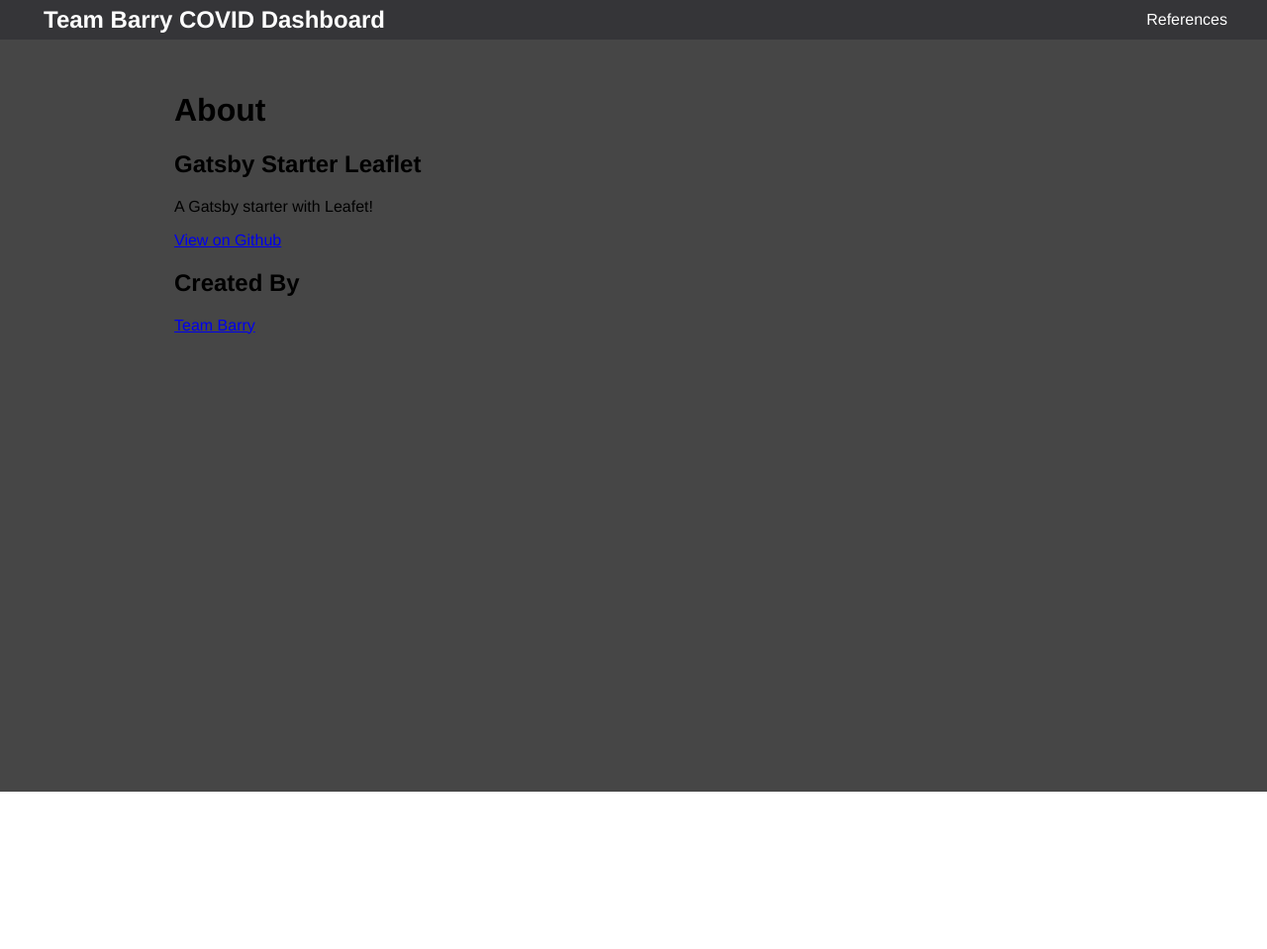
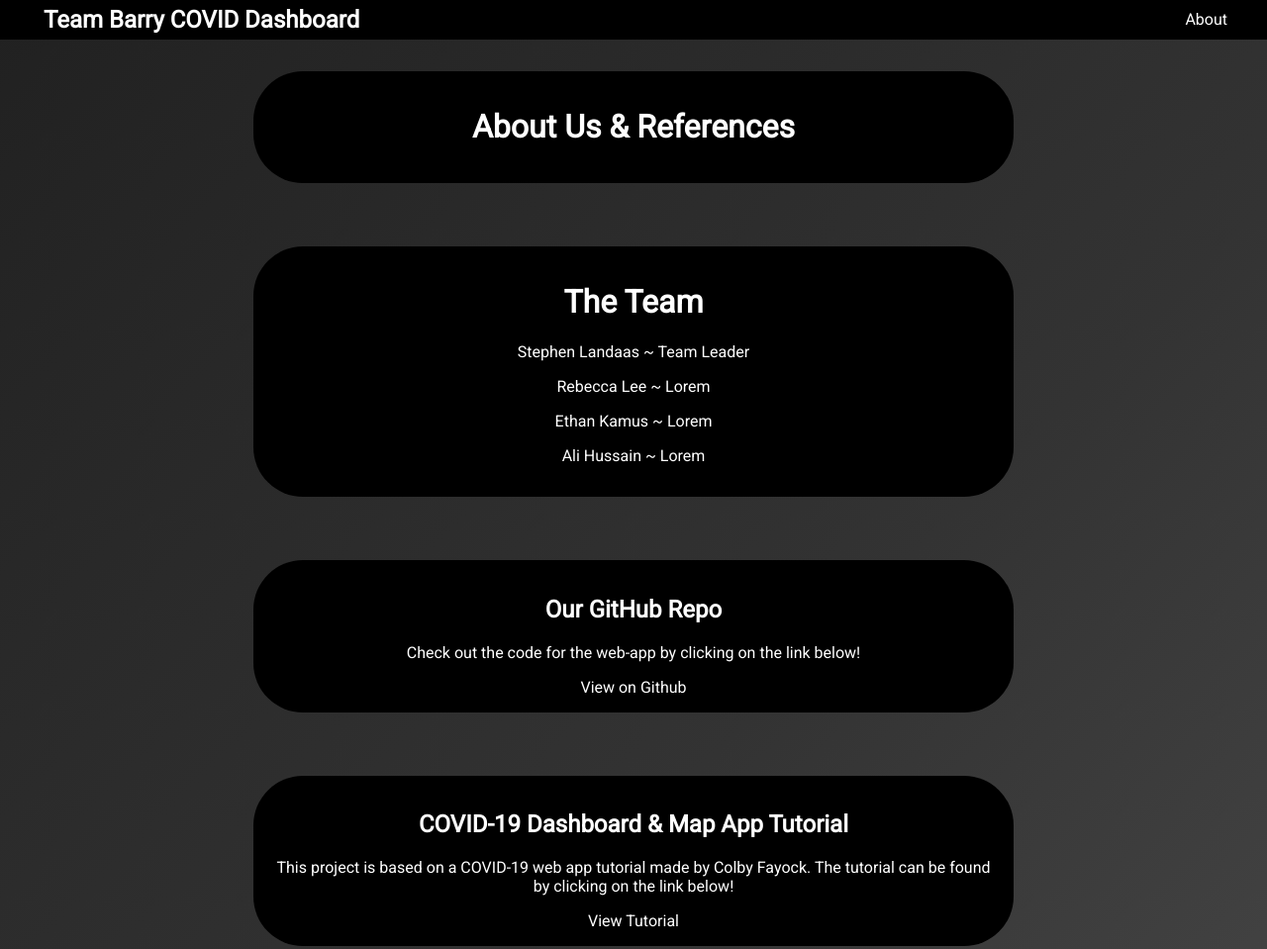
Before and after one commit to beccslee/349-covid-map, a Gatsby site: page /about in a window 1280 px wide. Shown: the top 959 px of the page at 99% size. Before the commit the page ends 800 px from the top, so only its background shows below. Built offline with nearby package versions, Linux system fonts and the light colour scheme; Gatsby itself is replaced by a stand-in of ours.

Commit message:
Added general styling, reformatted and added info to about page

```diff
--- a/src/assets/stylesheets/application.scss
+++ b/src/assets/stylesheets/application.scss
@@ -2,13 +2,14 @@
 @import "util/__util";
 @import "components/__components";
 @import "pages/__pages";
+@import url("https://fonts.googleapis.com/css2?family=Roboto&display=swap");
 
 * {
   box-sizing: border-box;
 }
 
 body {
-  font-family: $font-default;
+  font-family: "Roboto", sans-serif;
   padding: 0;
   margin: 0;
 }
@@ -20,6 +21,8 @@ body {
 }
 
 main {
-  padding: 2em 0;
-  background: #464646;
+  background: linear-gradient(-45deg, #777777, #4e4e4e, #111111, #000000);
+  background-size: 400% 400%;
+  animation: gradient 15s ease infinite;
+  height: 100vh;
 }
--- a/src/assets/stylesheets/components/_header.scss
+++ b/src/assets/stylesheets/components/_header.scss
@@ -1,7 +1,7 @@
 header {
   width: 100%;
   color: #ffffff;
-  background-color: #353538;
+  background-color: #000000;
   justify-content: center;
   display: flex;
 
@@ -22,7 +22,7 @@ header {
   a {
     color: #ffffff;
     text-decoration: none;
-    padding: 0 .5em;
+    padding: 0 0.5em;
   }
 
   p {
--- a/src/assets/stylesheets/pages/_about.scss
+++ b/src/assets/stylesheets/pages/_about.scss
@@ -1 +1,47 @@
-.page-about {}
+@import url("https://fonts.googleapis.com/css2?family=Roboto&display=swap");
+//  font-family: "Roboto", sans-serif;
+
+body {
+  background: linear-gradient(-45deg, #686868, #333333, #111111, #000000);
+  background-size: 400% 400%;
+  animation: gradient 25s ease infinite;
+  height: 100vh;
+  font-family: "Roboto", sans-serif;
+}
+
+.aboutContainer {
+  display: flex;
+  flex-direction: column;
+  align-items: center;
+  color: #ffffff;
+}
+
+.contentBlock {
+  background: rgb(0, 0, 0);
+  border-radius: 50px;
+  margin: 2em;
+  padding: 1em;
+  width: 60%;
+  text-align: center;
+}
+
+.link {
+  text-decoration: none;
+  color: white;
+}
+
+.link:hover {
+  color: yellow;
+}
+
+@keyframes gradient {
+  0% {
+    background-position: 0% 50%;
+  }
+  50% {
+    background-position: 100% 50%;
+  }
+  100% {
+    background-position: 0% 50%;
+  }
+}
--- a/src/components/Header.js
+++ b/src/components/Header.js
@@ -13,7 +13,7 @@ const Header = () => {
         </p>
         <ul>
           <li>
-            <Link to="/about/">References</Link>
+            <Link to="/about/">About</Link>
           </li>
         </ul>
       </div>
--- a/src/pages/about.js
+++ b/src/pages/about.js
@@ -5,31 +5,47 @@ import { useSiteMetadata } from "hooks";
 
 import Layout from "components/Layout";
 import Container from "components/Container";
+import "assets/stylesheets/pages/_about.scss";
+import Header from "components/Header";
 
 const SecondPage = () => {
   const { companyName, companyUrl, authorName, authorUrl, siteDescription } =
     useSiteMetadata();
 
   return (
-    <Layout pageName="about">
-      <Helmet>
-        <title>About</title>
-      </Helmet>
-      <Container type="content">
-        <h1>About</h1>
-
-        <h2>{companyName}</h2>
-        <p>{siteDescription}</p>
+    <div className="aboutContainer">
+      <Header />
+      <div className="contentBlock">
+        <h1>About Us & References</h1>
+      </div>
+      <div className="contentBlock">
+        <h1>The Team</h1>
+        <p>Stephen Landaas ~ Team Leader</p>
+        <p>Rebecca Lee ~ Lorem</p>
+        <p>Ethan Kamus ~ Lorem</p>
+        <p>Ali Hussain ~ Lorem</p>
+      </div>
+      <div className="contentBlock">
+        <h2>Our GitHub Repo</h2>
+        <p>Check out the code for the web-app by clicking on the link below!</p>
+        <a href={companyUrl} className="link">
+          View on Github
+        </a>
+      </div>
+      <div className="contentBlock">
+        <h2>COVID-19 Dashboard & Map App Tutorial</h2>
         <p>
-          <a href={companyUrl}>View on Github</a>
+          This project is based on a COVID-19 web app tutorial made by Colby
+          Fayock. The tutorial can be found by clicking on the link below!
         </p>
-
-        <h2>Created By</h2>
-        <p>
-          <a href={authorUrl}>{authorName}</a>
-        </p>
-      </Container>
-    </Layout>
+        <a
+          href="https://www.freecodecamp.org/news/how-to-create-a-coronavirus-covid-19-dashboard-map-app-in-react-with-gatsby-and-leaflet/"
+          className="link"
+        >
+          View Tutorial
+        </a>
+      </div>
+    </div>
   );
 };
 
```
